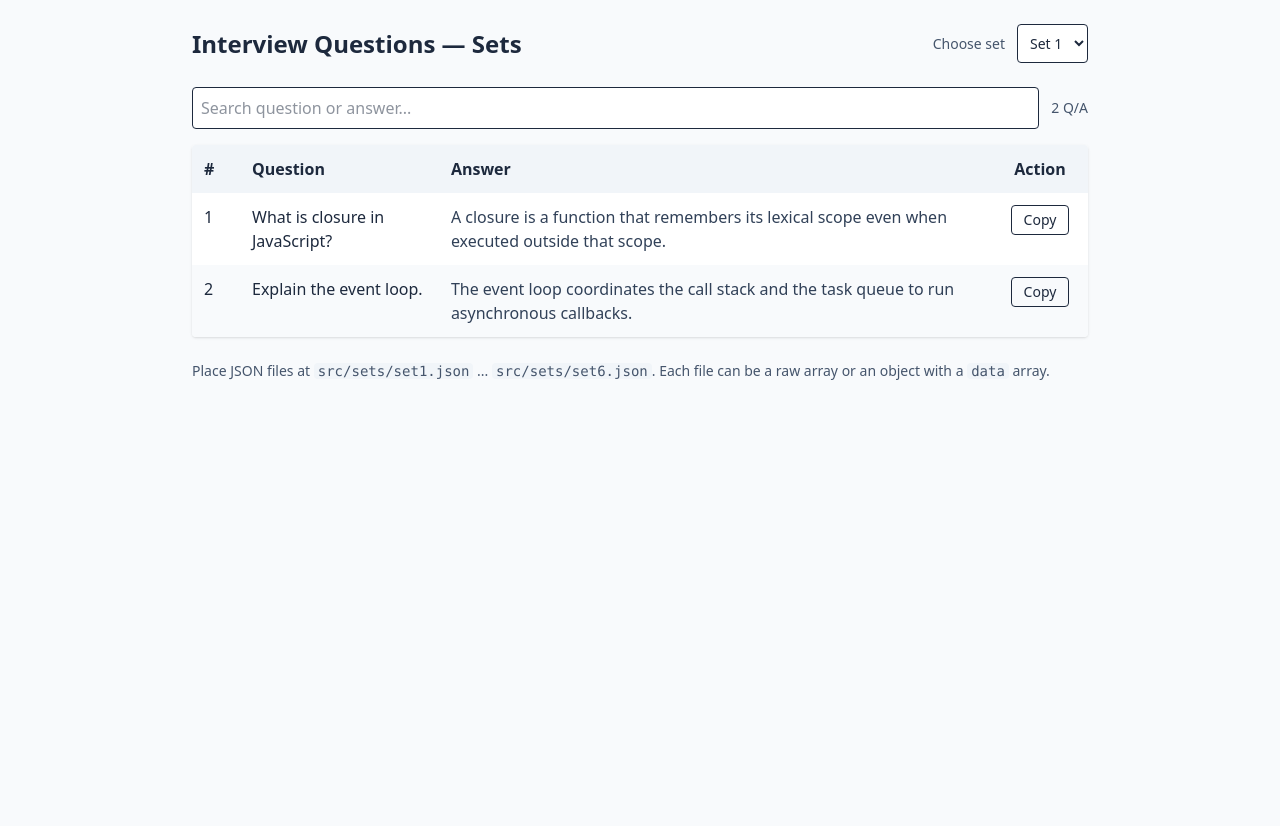
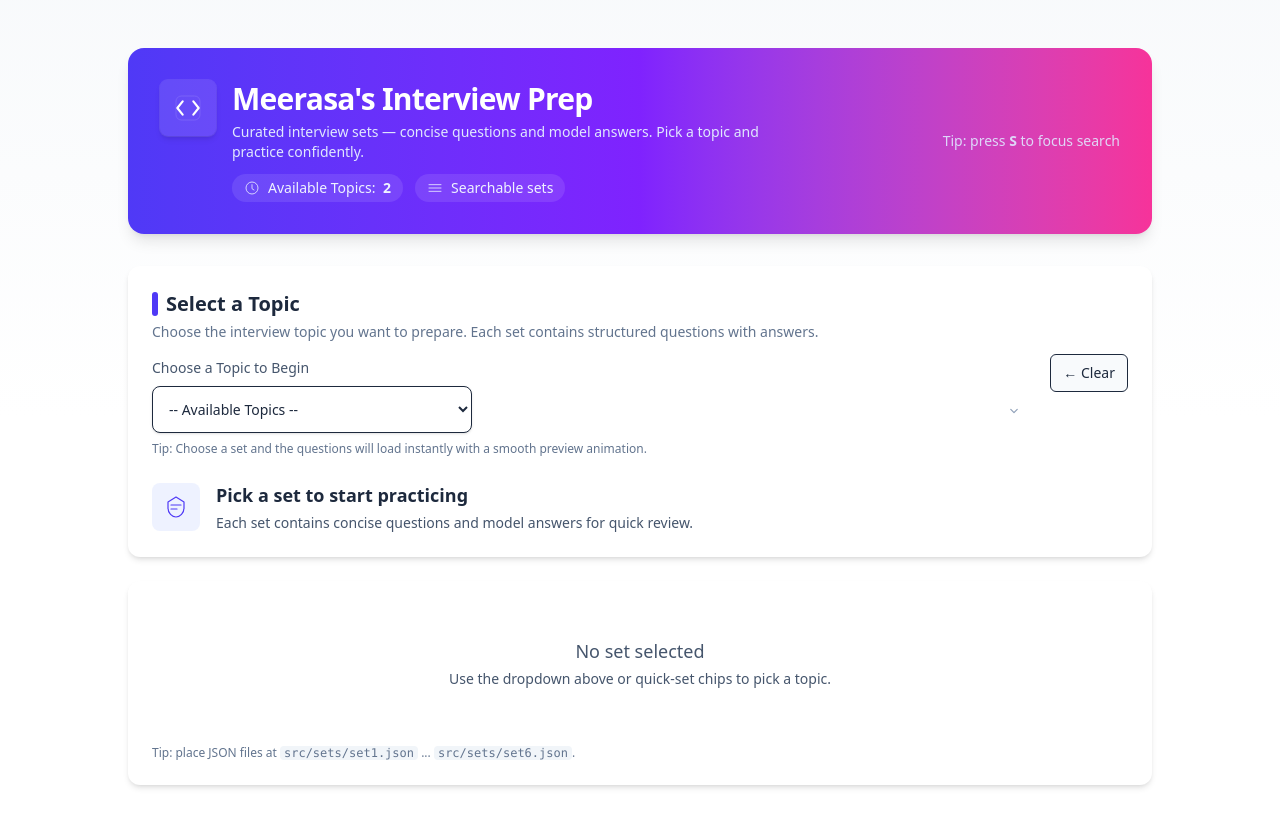
Before and after one commit to MohamadMeerasaP/Meerasa_Interview_App, a React (Vite) app: page / in a window 1280 px wide. Shown: the top 826 px of the page. Before the commit the page ends 800 px from the top, so only its background shows below. Built offline with nearby package versions, Linux system fonts and the light colour scheme.

Commit message:
UI Development

```diff
--- a/src/components/InterviewSetsApp.jsx
+++ b/src/components/InterviewSetsApp.jsx
@@ -1,5 +1,4 @@
 import React, { useEffect, useState } from "react";
-
 
 export default function InterviewSetsApp() {
   const MAX_SETS = 6;
@@ -12,11 +11,14 @@ export default function InterviewSetsApp() {
   const sampleSets = {
     1: [
       { question: "What is closure in JavaScript?", answer: "A closure is a function that remembers its outer lexical scope even when executed outside that scope." },
-      { question: "Explain the event loop.", answer: "The event loop processes the call stack and the task queue to allow asynchronous callbacks to run." },
+      { question: "Explain the event loop.", answer: "The event loop processes the call stack and task queue to run async callbacks." },
     ],
-    2: [{ question: "What is React?", answer: "React is a library for building UIs using components and declarative rendering." }],
+    2: [
+      { question: "What is React?", answer: "React is a UI library for building interfaces using declarative components." }
+    ],
   };
 
+  // Detect available sets
   useEffect(() => {
     let mounted = true;
     async function detect() {
@@ -25,125 +27,317 @@ export default function InterviewSetsApp() {
         try {
           const mod = await import(`../sets/set${i}.json`);
           const json = mod.default ?? mod;
-          const name = (json && json.setName) ? json.setName : `Set ${i}`;
+          const name = json?.setName ?? `Set ${i}`;
           if (mounted) detected.push({ id: i, name });
-        } catch (err) {
-          // missing file -> skip
+        } catch { }
       }
-      }
+
       if (mounted) {
         if (detected.length === 0) {
-          const fallback = Object.keys(sampleSets).map((k) => ({ id: Number(k), name: `Set ${k} (sample)` }));
+          const fallback = Object.keys(sampleSets).map((k) => ({
+            id: Number(k),
+            name: `Set ${k} (sample)`
+          }));
           setAvailableSets(fallback);
-          setSelectedSetId(fallback[0]?.id ?? null);
         } else {
           setAvailableSets(detected);
-          setSelectedSetId(detected[0]?.id ?? null);
         }
       }
     }
     detect();
-    return () => { mounted = false; };
+    return () => (mounted = false);
   }, []);
 
+  // Load selected set with 1-second loader
   useEffect(() => {
     if (!selectedSetId) return;
+
     let mounted = true;
     setLoading(true);
-    async function load() {
+
+    async function loadSet() {
+      // Artificial 1-second minimum loading time
+      const delay = new Promise(res => setTimeout(res, 1000));
+
+      // Try loading JSON file
+      const fetchData = (async () => {
         try {
           const mod = await import(`../sets/set${selectedSetId}.json`);
           const json = mod.default ?? mod;
-        const data = Array.isArray(json) ? json : (Array.isArray(json?.data) ? json.data : []);
-        if (mounted) setQaList(data);
-      } catch (err) {
-        const data = sampleSets[selectedSetId] ?? [];
-        if (mounted) setQaList(data);
-      } finally {
-        if (mounted) setLoading(false);
+          return Array.isArray(json) ? json :
+            Array.isArray(json?.data) ? json.data : [];
+        } catch {
+          return sampleSets[selectedSetId] ?? [];
+        }
+      })();
+
+      const [_, data] = await Promise.all([delay, fetchData]);
+
+      if (mounted) {
+        setQaList(data);
+        setLoading(false);
       }
     }
-    load();
-    return () => { mounted = false; };
+
+    loadSet();
+    return () => (mounted = false);
   }, [selectedSetId]);
 
+
   const filtered = qaList.filter((item) => {
-    const q = (item.question || "").toLowerCase();
-    const a = (item.answer || "").toLowerCase();
-    const qstr = query.trim().toLowerCase();
-    if (!qstr) return true;
-    return q.includes(qstr) || a.includes(qstr);
+    const text = query.toLowerCase();
+    return (
+      item.question?.toLowerCase().includes(text) ||
+      item.answer?.toLowerCase().includes(text)
+    );
   });
 
+  function chooseSet(id) {
+    setQuery("");
+    setSelectedSetId(id);
+  }
+
+  function clearSelection() {
+    setSelectedSetId(null);
+    setQuery("");
+    setQaList([]);
+  }
+
   return (
-    <div className="min-h-screen p-6">
-      <div className="max-w-4xl mx-auto">
-        <header className="flex items-center justify-between mb-6">
-          <h1 className="text-2xl font-semibold text-slate-800">Interview Questions — Sets</h1>
+    <div className="min-h-screen bg-gradient-to-b from-slate-50 via-white to-white py-12 px-4">
+      <div className="max-w-5xl mx-auto">
+
+        {/* Top header */}
+        <header className="mb-8">
+          <div className="relative rounded-2xl overflow-hidden bg-gradient-to-r from-indigo-600 via-violet-600 to-pink-500 shadow-lg overflow-hidden shadow-lg">
+            {/* animated gradient background */}
+            <div className="absolute inset-0 bg-gradient-to-r from-indigo-600 via-violet-600 to-pink-500 opacity-95 -z-10" />
+
+            <div className="p-6 sm:px-8 sm:py-8 flex flex-col sm:flex-row sm:items-center justify-between gap-4">
+              {/* left: logo + title */}
+              <div className="flex items-start gap-4">
+                <div className="flex-none">
+                  <div className="w-14 h-14 rounded-lg bg-white/10 flex items-center justify-center shadow-md ring-1 ring-white/10">
+                    {/* Logo C — Code brackets (developer-first) */}
+                    <svg className="w-8 h-8 text-white" viewBox="0 0 24 24" fill="none" xmlns="http://www.w3.org/2000/svg">
+                      <path d="M8 7L4 12l4 5" stroke="white" strokeWidth="1.6" strokeLinecap="round" strokeLinejoin="round" />
+                      <path d="M16 7l4 5-4 5" stroke="white" strokeWidth="1.6" strokeLinecap="round" strokeLinejoin="round" />
+                      <rect x="3" y="3" width="18" height="18" rx="4" stroke="currentColor" strokeWidth="0.6" opacity="0.15" />
+                    </svg>
+                  </div>
+                </div>
+
+                <div>
+                  <h1 className="text-white text-2xl sm:text-3xl font-extrabold tracking-tight leading-tight">Meerasa's Interview Prep</h1>
+                  <p className="text-indigo-100 mt-1 max-w-xl text-sm">
+                    Curated interview sets — concise questions and model answers. Pick a topic and practice confidently.
+                  </p>
+
+                  <div className="mt-3 flex items-center gap-3">
+                    <div className="inline-flex items-center gap-2 px-3 py-1 rounded-full bg-white/10 text-indigo-50 text-sm">
+                      {/* Icon: Clock */}
+                      <svg className="w-4 h-4" viewBox="0 0 24 24" fill="none" xmlns="http://www.w3.org/2000/svg">
+                        <circle cx="12" cy="12" r="9" stroke="currentColor" strokeWidth="1.2" />
+                        <path d="M12 7v6l3 2" stroke="currentColor" strokeWidth="1.2" strokeLinecap="round" strokeLinejoin="round" />
+                      </svg>
+                      <span>Available Topics: <span className="font-semibold ml-1">{availableSets.length || MAX_SETS}</span></span>
+                    </div>
+
+                    <div className="inline-flex items-center gap-2 px-3 py-1 rounded-full bg-white/10 text-indigo-50 text-sm">
+                      <svg className="w-4 h-4" viewBox="0 0 24 24" fill="none"><path d="M3 7h18M3 12h18M3 17h18" stroke="currentColor" strokeWidth="1.2" strokeLinecap="round" strokeLinejoin="round" /></svg>
+                      <span className="whitespace-nowrap">Searchable sets</span>
+                    </div>
+                  </div>
+                </div>
+              </div>
+
+              {/* right: actions */}
               <div className="flex items-center gap-3">
-            <label className="text-sm text-slate-600">Choose set</label>
-            <select
-              className="p-2 border rounded bg-white text-sm"
-              value={selectedSetId ?? ""}
-              onChange={(e) => setSelectedSetId(Number(e.target.value))}
-            >
-              {availableSets.map((s) => <option key={s.id} value={s.id}>{s.name}</option>)}
-            </select>
+                {/* small helper text */}
+                <div className="hidden sm:block text-sm text-indigo-100/90 ml-2">Tip: press <span className="font-semibold">S</span> to focus search</div>
+              </div>
+            </div>
           </div>
         </header>
 
-        <div className="mb-4 flex items-center gap-3">
+        {/* Select card */}
+        <div className="bg-white rounded-xl shadow-md p-5 sm:p-6 mb-6 transition-all">
+          <div className="flex flex-col sm:flex-row sm:items-center gap-4">
+            <div className="flex-1">
+              {/* Title & subtitle */}
+              <div className="mb-4">
+                <h2 className="text-xl font-semibold text-slate-800 flex items-center gap-2">
+                  <span className="w-1.5 h-6 bg-indigo-600 rounded-full"></span>
+                  Select a Topic
+                </h2>
+                <p className="text-sm text-slate-500 mt-1">
+                  Choose the interview topic you want to prepare. Each set contains structured questions with answers.
+                </p>
+              </div>
+
+              {/* Dropdown container */}
+              <div className="relative group">
+                <label className="block text-sm font-medium text-slate-600 mb-2">
+                  Choose a Topic to Begin
+                </label>
+
+                <select
+                  className="
+                  w-full sm:w-80 p-3 pr-10 border rounded-lg text-sm bg-white shadow-sm
+                  focus:outline-none focus:ring-2 focus:ring-indigo-300 focus:border-indigo-400
+                  transition-all duration-200
+                  group-hover:shadow-md
+                "
+                  value={selectedSetId ?? ""}
+                  onChange={(e) => chooseSet(Number(e.target.value))}
+                >
+                  <option value="" disabled>-- Available Topics --</option>
+                  {availableSets.map(s => (
+                    <option key={s.id} value={s.id}>{s.name}</option>
+                  ))}
+                </select>
+
+                {/* Dropdown icon */}
+                <span className="pointer-events-none absolute right-3 top-[45px] text-slate-400 group-hover:text-indigo-500 transition">
+                  <svg className="w-4 h-4" viewBox="0 0 20 20" fill="none">
+                    <path
+                      d="M6 8l4 4 4-4"
+                      stroke="currentColor"
+                      strokeWidth="1.5"
+                      strokeLinecap="round"
+                      strokeLinejoin="round"
+                    />
+                  </svg>
+                </span>
+              </div>
+
+              {/* Optional short description under dropdown */}
+              <p className="mt-2 text-xs text-slate-500">
+                Tip: Choose a set and the questions will load instantly with a smooth preview animation.
+              </p>
+            </div>
+
+            <div className="flex items-center gap-3">
+              <button
+                onClick={clearSelection}
+                className="px-3 py-2 rounded-md text-sm border bg-slate-50 hover:bg-slate-100 transition"
+                aria-label="Clear selection"
+              >
+                ← Clear
+              </button>
+            </div>
+          </div>
+
+          {/* small intro when no set */}
+          {!selectedSetId && (
+            <div className="mt-6 flex items-center gap-4 text-slate-600">
+              <div className="w-12 h-12 flex items-center justify-center rounded-lg bg-indigo-50 text-indigo-600">
+                <svg className="w-6 h-6" viewBox="0 0 24 24" fill="none" xmlns="http://www.w3.org/2000/svg">
+                  <path d="M12 2L20 7v6c0 5-4 9-8 9s-8-4-8-9V7l8-5z" stroke="currentColor" strokeWidth="1.2" strokeLinecap="round" strokeLinejoin="round" />
+                  <path d="M7 10h10M7 14h6" stroke="currentColor" strokeWidth="1.2" strokeLinecap="round" strokeLinejoin="round" />
+                </svg>
+              </div>
+              <div>
+                <div className="text-lg font-semibold text-slate-800">Pick a set to start practicing</div>
+                <div className="text-sm mt-1">Each set contains concise questions and model answers for quick review.</div>
+              </div>
+            </div>
+          )}
+        </div>
+
+        {/* Results card */}
+        <div className="bg-white rounded-xl shadow-md p-4 sm:p-6 relative overflow-hidden">
+          {/* Loader overlay */}
+          {loading && (
+            <div className="absolute inset-0 z-20 flex items-center justify-center bg-white/80 backdrop-blur-sm">
+              <div className="flex flex-col items-center gap-3">
+                <div className="w-12 h-12 border-4 border-slate-200 border-t-indigo-600 rounded-full animate-spin" />
+                <div className="text-sm text-slate-700">Loading questions…</div>
+              </div>
+            </div>
+          )}
+
+          {/* Search row */}
+          {selectedSetId && !loading && (
+            <div className="mb-4 flex flex-col sm:flex-row items-center gap-3">
+              <div className="relative flex-1">
+                <span className="absolute inset-y-0 left-3 flex items-center text-slate-400 pointer-events-none">
+                  <svg className="w-4 h-4" viewBox="0 0 20 20" fill="none" xmlns="http://www.w3.org/2000/svg">
+                    <path d="M19 19l-4.35-4.35" stroke="currentColor" strokeWidth="1.5" strokeLinecap="round" strokeLinejoin="round" />
+                    <circle cx="9" cy="9" r="5" stroke="currentColor" strokeWidth="1.5" />
+                  </svg>
+                </span>
                 <input
                   placeholder="Search question or answer..."
                   value={query}
                   onChange={(e) => setQuery(e.target.value)}
-            className="flex-1 p-2 border rounded bg-white"
+                  className="w-full pl-10 pr-12 py-3 border rounded-md text-sm focus:ring-2 focus:ring-indigo-200"
                 />
+                {query && (
+                  <button onClick={() => setQuery("")} className="absolute right-3 top-1/2 -translate-y-1/2 text-slate-500 text-sm px-2">
+                    Clear
+                  </button>
+                )}
+              </div>
+
               <div className="text-sm text-slate-600">{qaList.length} Q/A</div>
             </div>
+          )}
 
-        <main>
-          {loading ? (
-            <div className="p-6 text-center text-slate-600">Loading set...</div>
-          ) : filtered.length === 0 ? (
-            <div className="p-6 text-center text-slate-600">No questions found for this set.</div>
-          ) : (
-            <div className="overflow-x-auto bg-white rounded shadow">
+          {/* Table */}
+          {selectedSetId && !loading && (
+            <div className="overflow-x-auto border rounded-md">
               <table className="w-full table-auto border-collapse">
-                <thead className="bg-slate-100">
+                <thead className="bg-slate-50">
                   <tr>
-                    <th className="p-3 text-left w-12">#</th>
-                    <th className="p-3 text-left">Question</th>
-                    <th className="p-3 text-left">Answer</th>
-                    <th className="p-3 text-center w-24">Action</th>
+                    <th className="p-3 text-left text-sm text-slate-600 w-12">#</th>
+                    <th className="p-3 text-left text-sm text-slate-600">Question</th>
+                    <th className="p-3 text-left text-sm text-slate-600">Answer</th>
+                    <th className="p-3 text-center text-sm text-slate-600 w-28">Action</th>
                   </tr>
                 </thead>
                 <tbody>
-                  {filtered.map((item, idx) => (
-                    <tr key={idx} className="odd:bg-white even:bg-slate-50 align-top">
-                      <td className="p-3 align-top">{idx + 1}</td>
-                      <td className="p-3 align-top whitespace-pre-line text-slate-800">{item.question}</td>
-                      <td className="p-3 align-top whitespace-pre-line text-slate-700">{item.answer}</td>
+                  {filtered.length === 0 ? (
+                    <tr>
+                      <td colSpan="4" className="p-6 text-center text-slate-500">No matching questions.</td>
+                    </tr>
+                  ) : (
+                    filtered.map((item, idx) => (
+                      <tr key={idx} className="odd:bg-white even:bg-slate-50 hover:bg-slate-100 transition-colors">
+                        <td className="p-3 align-top text-sm text-slate-700">{idx + 1}</td>
+                        <td className="p-3 align-top text-sm text-slate-800 whitespace-pre-line">{item.question}</td>
+                        <td className="p-3 align-top text-sm text-slate-700 whitespace-pre-line">{item.answer}</td>
                         <td className="p-3 text-center align-top">
                           <button
                             onClick={() => navigator.clipboard?.writeText(`Q: ${item.question}\nA: ${item.answer}`)}
-                          className="px-3 py-1 rounded border text-sm hover:bg-slate-50"
-                        >Copy</button>
+                            className="inline-flex items-center gap-2 px-3 py-1 rounded-md border text-sm bg-white hover:bg-indigo-50 transition"
+                            title="Copy Q/A"
+                          >
+                            <svg className="w-4 h-4 text-indigo-600" viewBox="0 0 24 24" fill="none" xmlns="http://www.w3.org/2000/svg"><rect x="9" y="9" width="11" height="11" rx="2" stroke="currentColor" strokeWidth="1.5" /><rect x="4" y="4" width="11" height="11" rx="2" stroke="currentColor" strokeWidth="1.5" /></svg>
+                            Copy
+                          </button>
                         </td>
                       </tr>
-                  ))}
+                    ))
+                  )}
                 </tbody>
               </table>
             </div>
           )}
-        </main>
 
-        <footer className="mt-6 text-sm text-slate-600">
-          <p>
-            Place JSON files at <code className="bg-slate-100 px-1 rounded">src/sets/set1.json</code> ... <code className="bg-slate-100 px-1 rounded">src/sets/set6.json</code>.
-            Each file can be a raw array or an object with a <code className="bg-slate-100 px-1 rounded">data</code> array.
-          </p>
-        </footer>
+          {/* Empty state when no set chosen */}
+          {!selectedSetId && !loading && (
+            <div className="p-8 text-center text-slate-600">
+              <div className="text-lg font-medium">No set selected</div>
+              <div className="text-sm mt-1">Use the dropdown above or quick-set chips to pick a topic.</div>
+            </div>
+          )}
+
+          {/* Footer note */}
+          <div className="mt-6 text-xs text-slate-500">
+            Tip: place JSON files at <code className="bg-slate-100 px-1 rounded">src/sets/set1.json</code> ... <code className="bg-slate-100 px-1 rounded">src/sets/set6.json</code>.
+          </div>
+        </div>
       </div>
     </div>
   );
```
Lines whose indentation alone changed are shown as unchanged.
